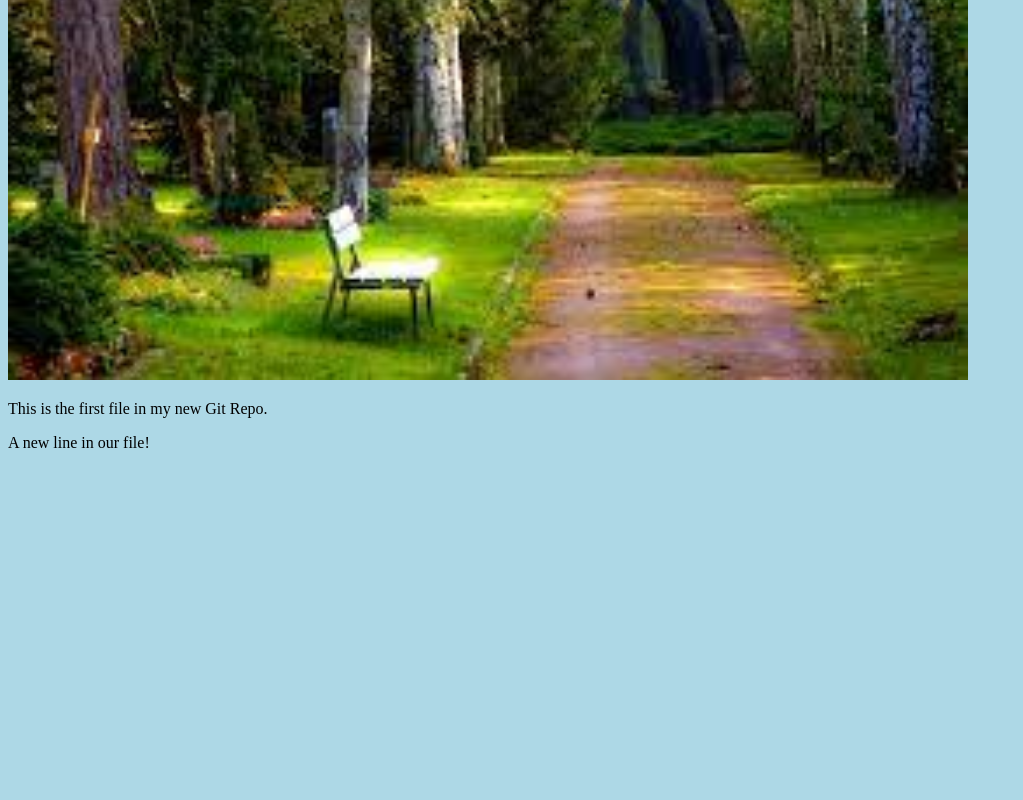
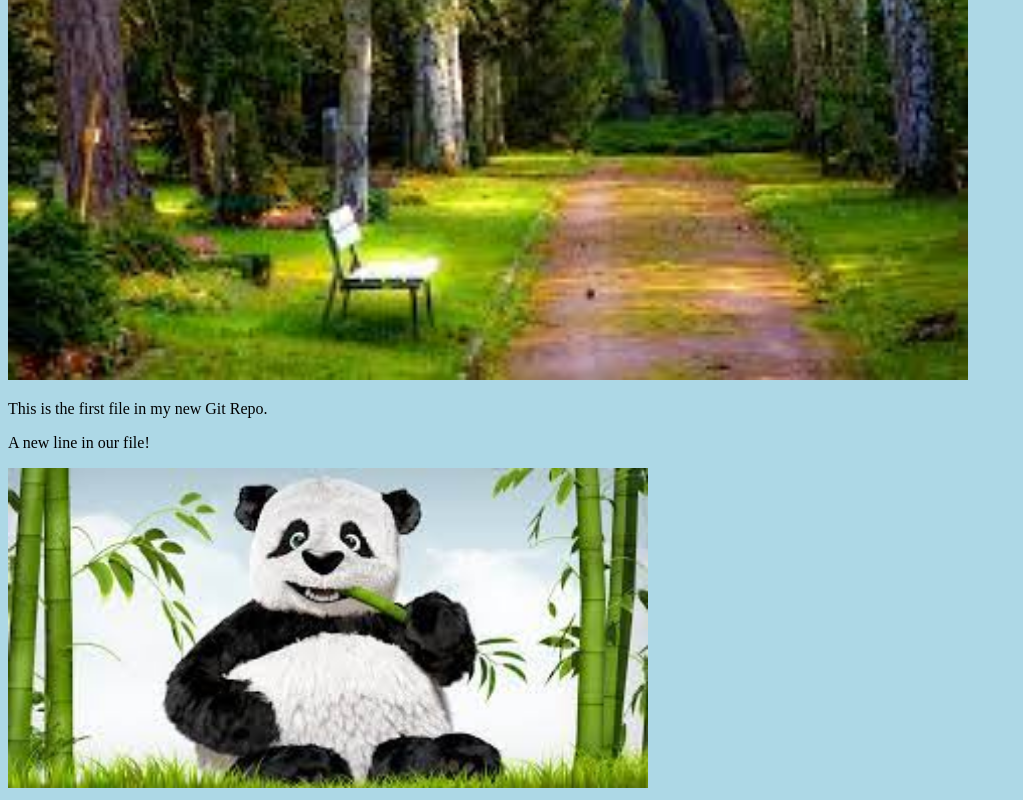
Before and after one commit to abbt999/TestDelete, a plain HTML site: page index.html in a window 1280 px wide. Shown: the part 339-1139 px from the top of the page, without its empty margins (0-1023 px from the left). Before the commit the page ends 807 px from the top, so only its background shows below. Drawn offline with Linux system fonts and the light colour scheme.

Commit message:
added new iamge

```diff
--- a/index.html
+++ b/index.html
@@ -12,6 +12,7 @@
     style="width:100%;max-width:960px"></div>
 <p>This is the first file in my new Git Repo.</p>
 <p>A new line in our file!</p>
+<div><img src="img_hello_git.jpeg" alt="Hello Git" style="width:100%;max-width:640px"></div>
 
 </body>
 </html>
```
Also changed, not shown: img_hello_git.jpeg (added).
